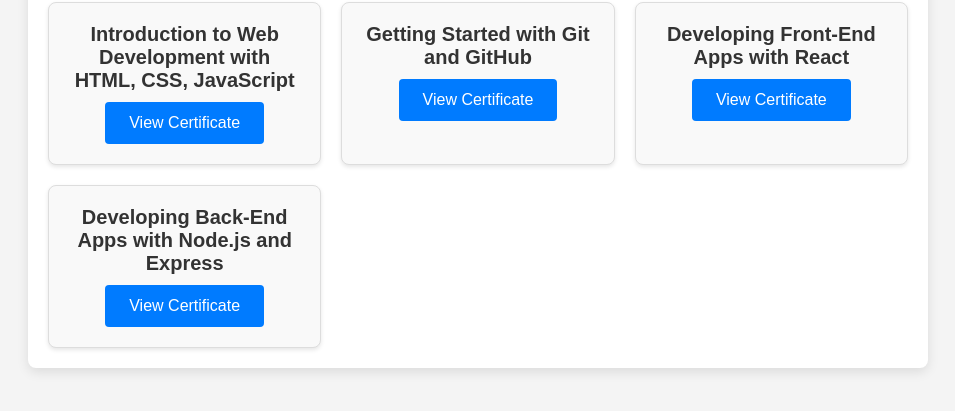
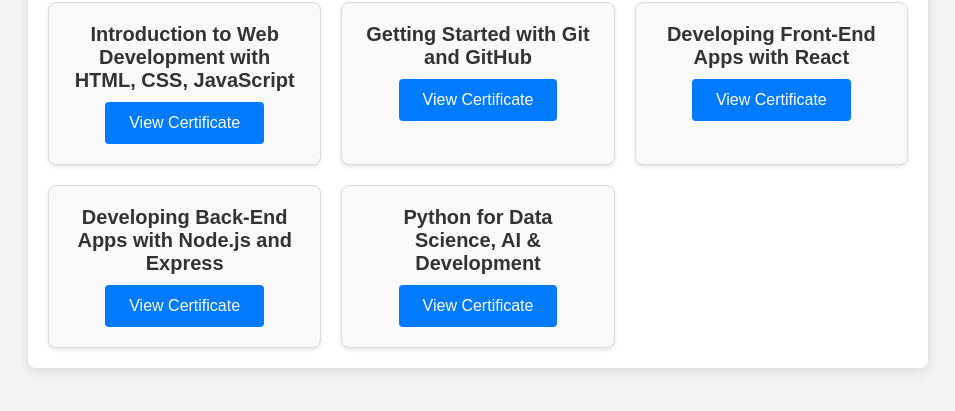
Before and after one commit to swaps361/coursera-certifications, a plain HTML site: page index.html in a window 1280 px wide. Shown: the part 289-700 px from the top of the page, without its empty margins (162-1117 px from the left). Drawn offline with Linux system fonts and the light colour scheme.

Commit message:
Update index.html

```diff
--- a/index.html
+++ b/index.html
@@ -29,6 +29,10 @@
                 <h2>Developing Back-End Apps with Node.js and Express</h2>
                 <a href="https://www.coursera.org/account/accomplishments/verify/N85EMKQDTM4B" target="_blank">View Certificate</a>
             </div>
+            <div class="certificate">
+                <h2>Python for Data Science, AI & Development</h2>
+                <a href="https://www.coursera.org/account/accomplishments/verify/B5E8B4CBKBEA" target="_blank">View Certificate</a>
+            </div>
         </div>
     </div>
 </body>
```
